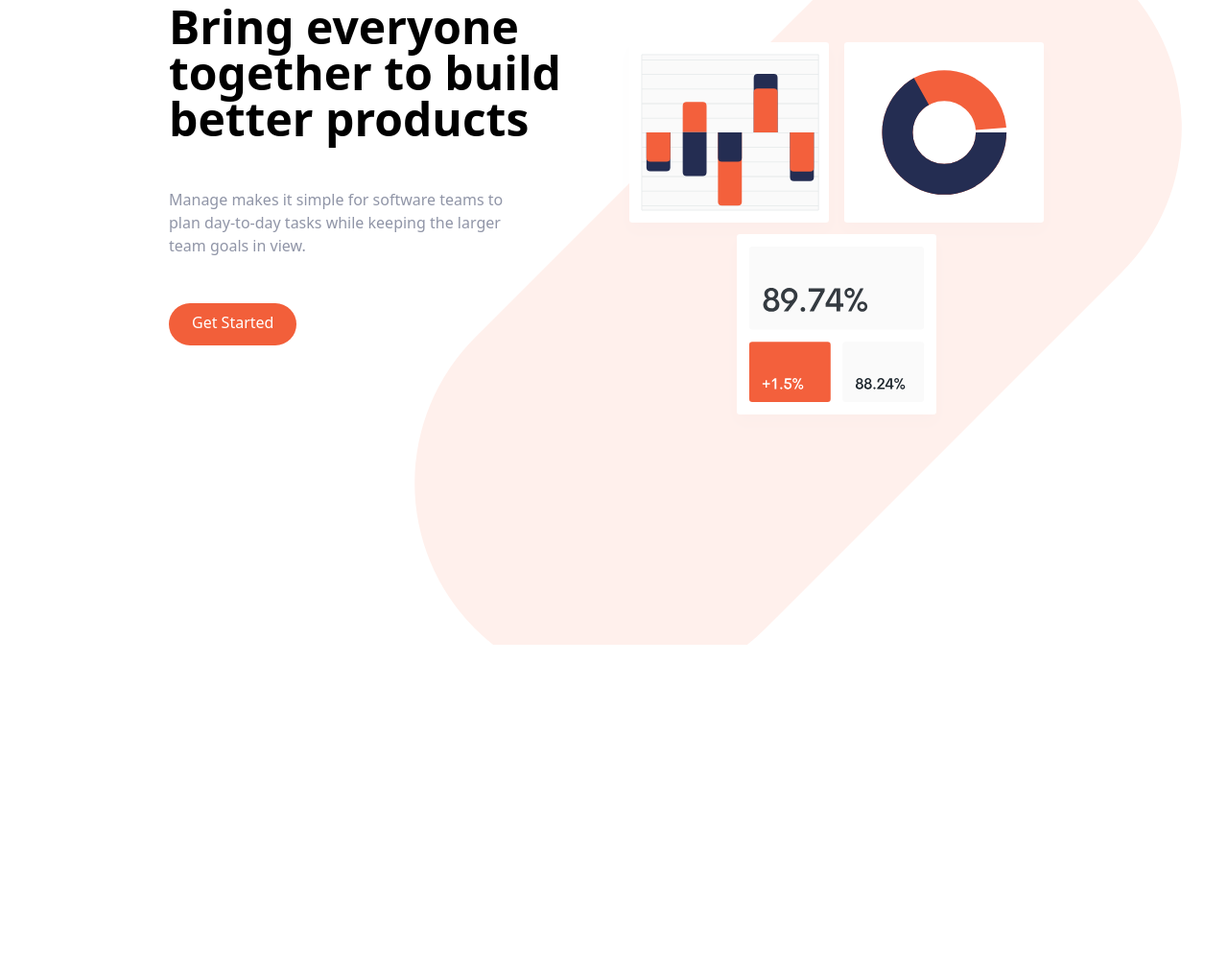
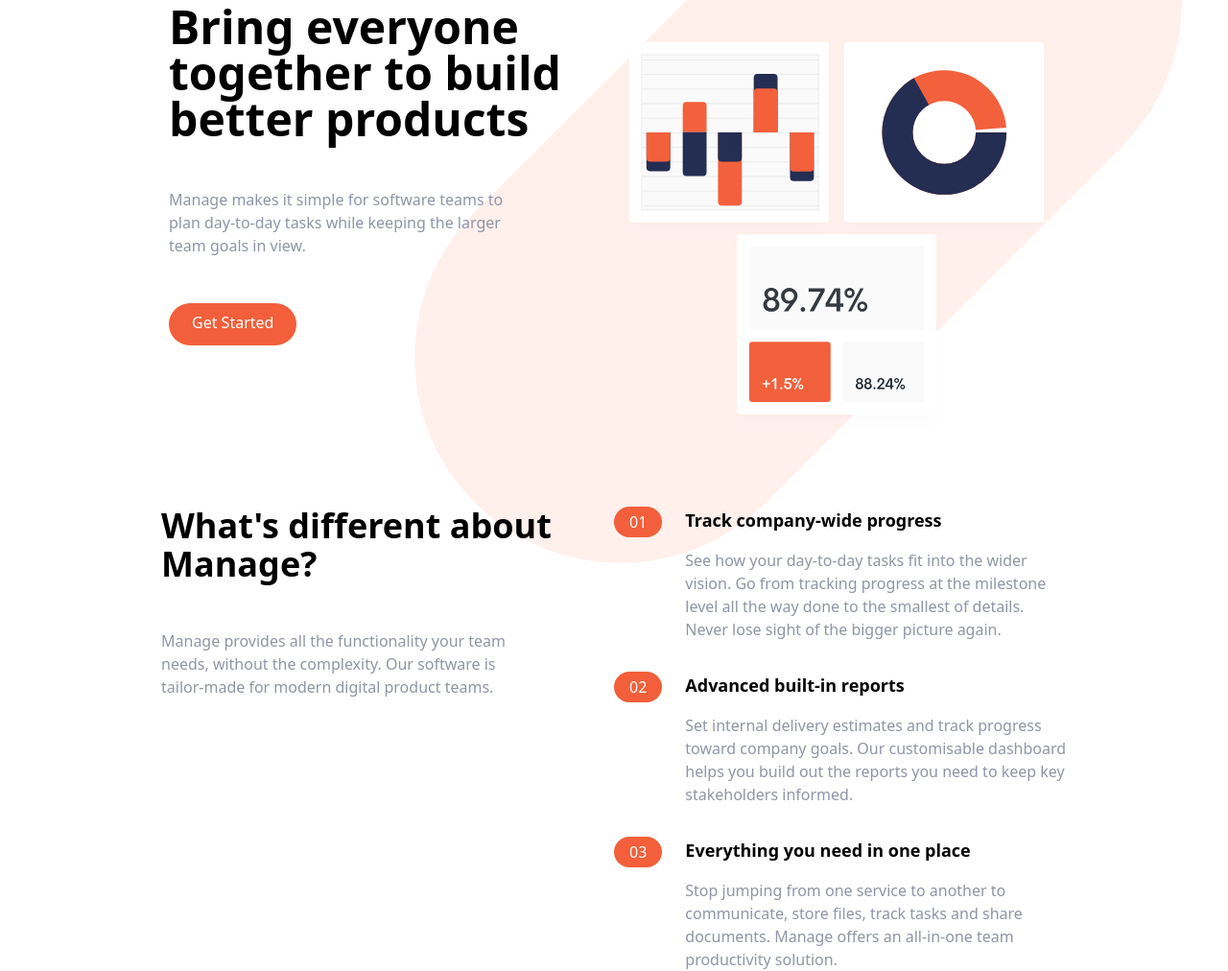
Before and after one commit to markpackham/tailwindCSS_refresher2022, a website: page tailwindCSS_2022.html in a window 1280 px wide. Shown: the part 128-1140 px from the top of the page at 96% size. Before the commit the page ends 800 px from the top, so only its background shows below. Drawn offline with Linux system fonts and the light colour scheme.

Commit message:
add feature section
https://youtu.be/dFgzHOX84xQ?t=2712

```diff
--- a/tailwindCSS_2022.html
+++ b/tailwindCSS_2022.html
@@ -56,7 +56,106 @@
     </div>
   </section>
 
+
   <!-- Features section -->
+  <section id="features">
+    <!-- Flex container -->
+    <div class="container flex flex-col px-4 mx-auto mt-10 space-y-12 md:space-y-0 md:flex-row">
+      <!-- What's Different -->
+      <div class="flex flex-col space-y-12 md:w-1/2">
+        <h2 class="max-w-md text-4xl font-bold text-center md:text-left">
+          What's different about Manage?
+        </h2>
+        <p class="max-w-sm text-center text-darkGrayishBlue md:text-left">
+          Manage provides all the functionality your team needs, without the
+          complexity. Our software is tailor-made for modern digital product
+          teams.
+        </p>
+      </div>
+
+      <!-- Numbered List -->
+      <div class="flex flex-col space-y-8 md:w-1/2">
+        <!-- List Item 1 -->
+        <div class="flex flex-col space-y-3 md:space-y-0 md:space-x-6 md:flex-row">
+          <!-- Heading -->
+          <div class="rounded-l-full bg-brightRedSupLight md:bg-transparent">
+            <div class="flex items-center space-x-2">
+              <div class="px-4 py-2 text-white rounded-full md:py-1 bg-brightRed">
+                01
+              </div>
+              <h3 class="text-base font-bold md:mb-4 md:hidden">
+                Track company-wide progress
+              </h3>
+            </div>
+          </div>
+
+          <div>
+            <h3 class="hidden mb-4 text-lg font-bold md:block">
+              Track company-wide progress
+            </h3>
+            <p class="text-darkGrayishBlue">
+              See how your day-to-day tasks fit into the wider vision. Go from
+              tracking progress at the milestone level all the way done to the
+              smallest of details. Never lose sight of the bigger picture
+              again.
+            </p>
+          </div>
+        </div>
+
+        <!-- List Item 2 -->
+        <div class="flex flex-col space-y-3 md:space-y-0 md:space-x-6 md:flex-row">
+          <!-- Heading -->
+          <div class="rounded-l-full bg-brightRedSupLight md:bg-transparent">
+            <div class="flex items-center space-x-2">
+              <div class="px-4 py-2 text-white rounded-full md:py-1 bg-brightRed">
+                02
+              </div>
+              <h3 class="text-base font-bold md:mb-4 md:hidden">
+                Advanced built-in reports
+              </h3>
+            </div>
+          </div>
+
+          <div>
+            <h3 class="hidden mb-4 text-lg font-bold md:block">
+              Advanced built-in reports
+            </h3>
+            <p class="text-darkGrayishBlue">
+              Set internal delivery estimates and track progress toward
+              company goals. Our customisable dashboard helps you build out
+              the reports you need to keep key stakeholders informed.
+            </p>
+          </div>
+        </div>
+
+        <!-- List Item 3 -->
+        <div class="flex flex-col space-y-3 md:space-y-0 md:space-x-6 md:flex-row">
+          <!-- Heading -->
+          <div class="rounded-l-full bg-brightRedSupLight md:bg-transparent">
+            <div class="flex items-center space-x-2">
+              <div class="px-4 py-2 text-white rounded-full md:py-1 bg-brightRed">
+                03
+              </div>
+              <h3 class="text-base font-bold md:mb-4 md:hidden">
+                Everything you need in one place
+              </h3>
+            </div>
+          </div>
+
+          <div>
+            <h3 class="hidden mb-4 text-lg font-bold md:block">
+              Everything you need in one place
+            </h3>
+            <p class="text-darkGrayishBlue">
+              Stop jumping from one service to another to communicate, store
+              files, track tasks and share documents. Manage offers an
+              all-in-one team productivity solution.
+            </p>
+          </div>
+        </div>
+      </div>
+    </div>
+  </section>
 
   <script src="js/script.js"></script>
 </body>
```
Also changed, not shown: css/main.css.
